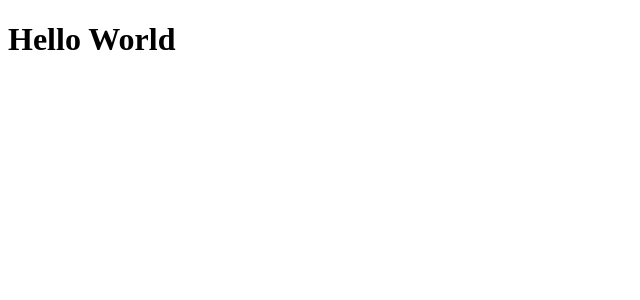
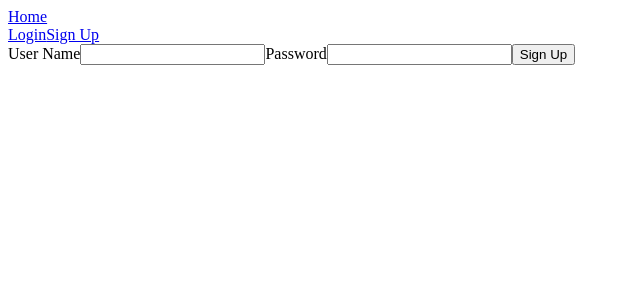
Before and after one commit to gracetveit/Connect-VS, a React app: page /signup in a window 1280 px wide. Shown: the top 300 px of the page, without its empty margins (0-640 px from the left). Built offline with nearby package versions, Linux system fonts and the light colour scheme.

Commit message:
feat: Home; Navbar; UserForm created

```diff
--- /dev/null
+++ b/client/App.tsx
@@ -0,0 +1,11 @@
+import React from 'react';
+
+import Navbar from './components/Navbar';
+import Routes from './Routes';
+
+export default () => (
+  <div>
+    <Navbar />
+    <Routes />
+  </div>
+);
--- /dev/null
+++ b/client/Routes.tsx
@@ -0,0 +1,30 @@
+import { User } from '.prisma/client';
+import React, { useEffect } from 'react';
+import { useDispatch, useSelector, useStore } from 'react-redux';
+import { Switch, Route, Redirect } from 'react-router';
+import Home from './components/Home';
+import UserForm from './components/UserForm';
+import { RootState } from './store';
+import { me } from './store/auth';
+
+export default () => {
+  const dispatch = useDispatch();
+  const username = useSelector((state: RootState) => state.auth.username);
+  useEffect(() => {
+    dispatch(me());
+  }, [dispatch]);
+  return (
+    <div>
+      <Switch>
+        <Route exact path="/" render={() => <Home name={username} />} />
+        <Route exact path="/login" render={() => <UserForm method="login" />} />
+        <Route
+          exact
+          path="/signup"
+          render={() => <UserForm method="signup" />}
+        />
+        <Redirect to="/" />
+      </Switch>
+    </div>
+  );
+};
--- /dev/null
+++ b/client/components/Home.tsx
@@ -0,0 +1,3 @@
+import React from 'react';
+
+export default (props: any) => <h1>Hello {props.name}</h1>;
--- /dev/null
+++ b/client/components/Navbar.tsx
@@ -0,0 +1,34 @@
+import React, { useEffect } from 'react';
+import { useDispatch, useSelector } from 'react-redux';
+import { Link } from 'react-router-dom';
+import { RootState } from '../store';
+import { logout, me } from '../store/auth';
+
+export default () => {
+  const dispatch = useDispatch();
+  const isLoggedIn = useSelector((state: RootState) => !!state.auth.id);
+
+  useEffect(() => {
+    dispatch(me());
+  }, [dispatch]);
+
+  const handleLogout = (event: any) => {
+    dispatch(logout());
+  };
+
+  return (
+    <div id="navbar">
+      <Link to="/">Home</Link>
+      <div id="user-info">
+        {isLoggedIn ? (
+          <a onClick={handleLogout}>Logout</a>
+        ) : (
+          <React.Fragment>
+            <Link to="/login">Login</Link>
+            <Link to="/signup">Sign Up</Link>
+          </React.Fragment>
+        )}
+      </div>
+    </div>
+  );
+};
--- /dev/null
+++ b/client/components/UserForm.tsx
@@ -0,0 +1,44 @@
+import React, { useState } from 'react';
+import { useDispatch } from 'react-redux';
+import { Redirect, useHistory } from 'react-router';
+import { authenticate } from '../store/auth';
+
+export default (props: any) => {
+  let history = useHistory();
+  const [user, setUser] = useState({ username: '', password: '' });
+  const dispatch = useDispatch();
+
+  const handleSubmit = (event: any) => {
+    event.preventDefault();
+    dispatch(authenticate(user.username, user.password, props.method));
+    history.push('/');
+  };
+
+  const handleChange = (event: { target: { name: string; value: string } }) => {
+    const newUserInfo = { [event.target.name]: event.target.value };
+    setUser({ ...user, ...newUserInfo });
+  };
+  return (
+    <form onSubmit={handleSubmit}>
+      <label htmlFor="username">User Name</label>
+      <input
+        onChange={handleChange}
+        type="text"
+        name="username"
+        id="username"
+      />
+
+      <label htmlFor="Password">Password</label>
+      <input
+        onChange={handleChange}
+        type="text"
+        name="password"
+        id="password"
+      />
+
+      <button type="submit">
+        {props.method === 'login' ? 'Log In' : 'Sign Up'}
+      </button>
+    </form>
+  );
+};
--- a/client/index.tsx
+++ b/client/index.tsx
@@ -1,4 +1,16 @@
 import React from 'react';
 import ReactDOM from 'react-dom';
+import { Provider } from 'react-redux';
 
-ReactDOM.render(<h1>Hello World</h1>, document.getElementById('app'));
+import store from './store';
+import App from './App';
+import { BrowserRouter as Router } from 'react-router-dom';
+
+ReactDOM.render(
+  <Provider store={store}>
+    <Router>
+      <App />
+    </Router>
+  </Provider>,
+  document.getElementById('app')
+);
--- a/client/store/auth.ts
+++ b/client/store/auth.ts
@@ -2,7 +2,6 @@ import { User } from '.prisma/client';
 import axios from 'axios';
 import Cookies from 'js-cookie';
 import { Dispatch } from 'redux';
-import { verifyToken } from '../db/auth';
 
 // Constants
 const SET_ME = 'SET_ME';
@@ -19,7 +18,9 @@ export const me = () => {
     try {
       const token = Cookies.get('token');
       if (token) {
-        const { data } = await axios.get('/auth/me', { headers: token });
+        const { data } = await axios.get('/auth/me', {
+          headers: { authorization: token },
+        });
         dispatch(setMe(data));
       }
     } catch (error) {
@@ -50,7 +51,9 @@ export const authenticate = (
 export const logout = () => {
   return async (dispatch: Dispatch) => {
     try {
-      await axios.post('/auth/logout', { token: Cookies.get('token') });
+      await axios.post('/auth/logout', undefined, {
+        headers: { authorization: Cookies.get('token') },
+      });
       Cookies.remove('token');
       dispatch(setMe({} as any));
     } catch (error) {
@@ -62,6 +65,8 @@ export const logout = () => {
 // Reducer
 export default (state: any = {}, action: any) => {
   switch (action.type) {
+    case SET_ME:
+      return action.user;
     default:
       return state;
   }
--- a/client/store/index.ts
+++ b/client/store/index.ts
@@ -4,6 +4,7 @@ import thunkMiddleware from 'redux-thunk';
 import { createLogger } from 'redux-logger';
 
 import auth from './auth';
+import { User } from '.prisma/client';
 
 const reducer = combineReducers({ auth });
 
@@ -13,3 +14,6 @@ const middleware = composeWithDevTools(
 const store = createStore(reducer, middleware);
 
 export default store;
+export type RootState = {
+  auth: User;
+};
--- a/package.json
+++ b/package.json
@@ -25,6 +25,7 @@
   },
   "homepage": "https://github.com/gracetveit/Connect-VS#readme",
   "devDependencies": {
+    "@types/bcrypt": "^5.0.0",
     "@types/express": "^4.17.13",
     "@types/faker": "^5.5.8",
     "@types/js-cookie": "^2.2.7",
@@ -32,6 +33,7 @@
     "@types/morgan": "^1.9.3",
     "@types/react": "^17.0.25",
     "@types/react-dom": "^17.0.9",
+    "@types/react-router-dom": "^5.3.0",
     "@types/redux-logger": "^3.0.9",
     "faker": "^5.5.3",
     "morgan": "^1.10.0",
@@ -54,6 +56,7 @@
     "@prisma/client": "^3.1.1",
     "argon2": "^0.28.2",
     "axios": "^0.21.4",
+    "bcrypt": "^5.0.1",
     "dotenv": "^10.0.0",
     "express": "^4.17.1",
     "js-cookie": "^3.0.1",
--- a/tsconfig.json
+++ b/tsconfig.json
@@ -45,7 +45,7 @@
     // "declaration": true,                              /* Generate .d.ts files from TypeScript and JavaScript files in your project. */
     // "declarationMap": true,                           /* Create sourcemaps for d.ts files. */
     // "emitDeclarationOnly": true,                      /* Only output d.ts files and not JavaScript files. */
-    // "sourceMap": true,                                /* Create source map files for emitted JavaScript files. */
+    "sourceMap": true,                                /* Create source map files for emitted JavaScript files. */
     // "outFile": "./",                                  /* Specify a file that bundles all outputs into one JavaScript file. If `declaration` is true, also designates a file that bundles all .d.ts output. */
     "outDir": "./dist",                                   /* Specify an output folder for all emitted files. */
     // "removeComments": true,                           /* Disable emitting comments. */
--- a/webpack.config.js
+++ b/webpack.config.js
@@ -4,6 +4,7 @@ const path = require('path');
 module.exports = {
   entry: './client/index.tsx',
   mode: process.env.MODE,
+  devtool: 'inline-source-map',
   module: {
     rules: [
       {
```
Also changed, not shown: 2 other files (tests, documents, lock files or other folders).
